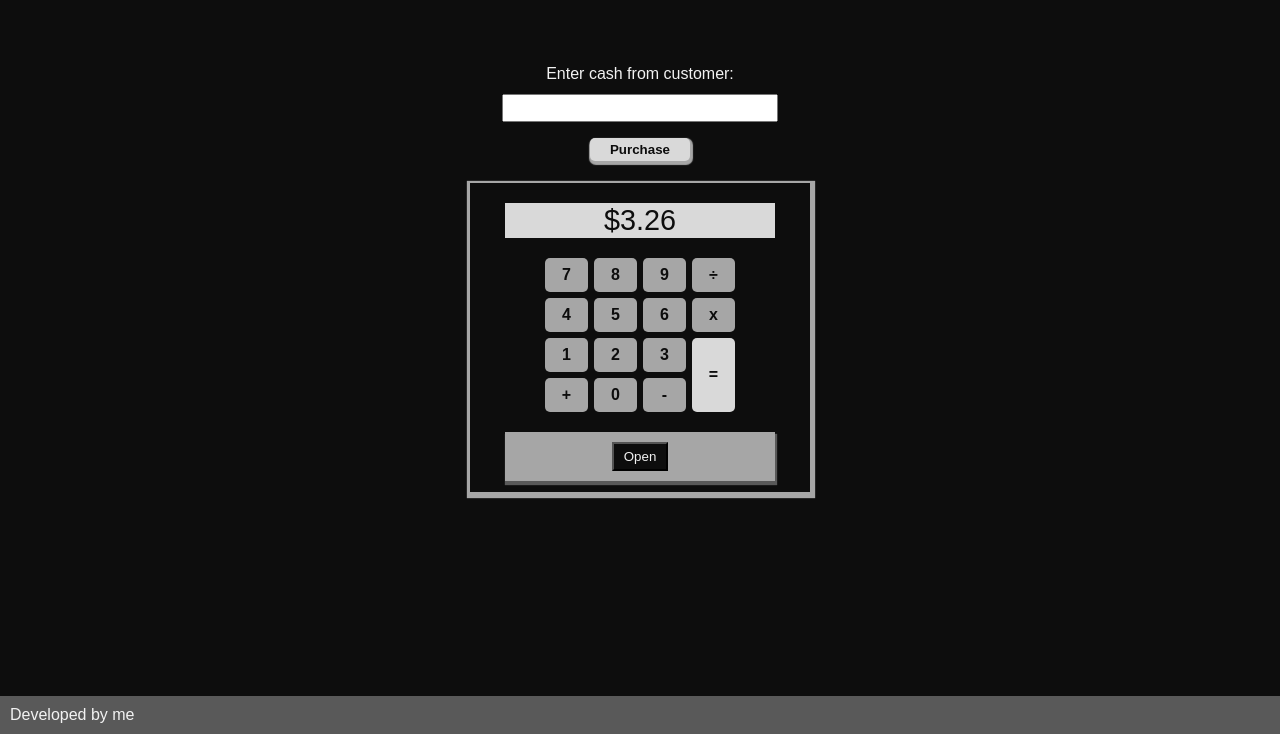
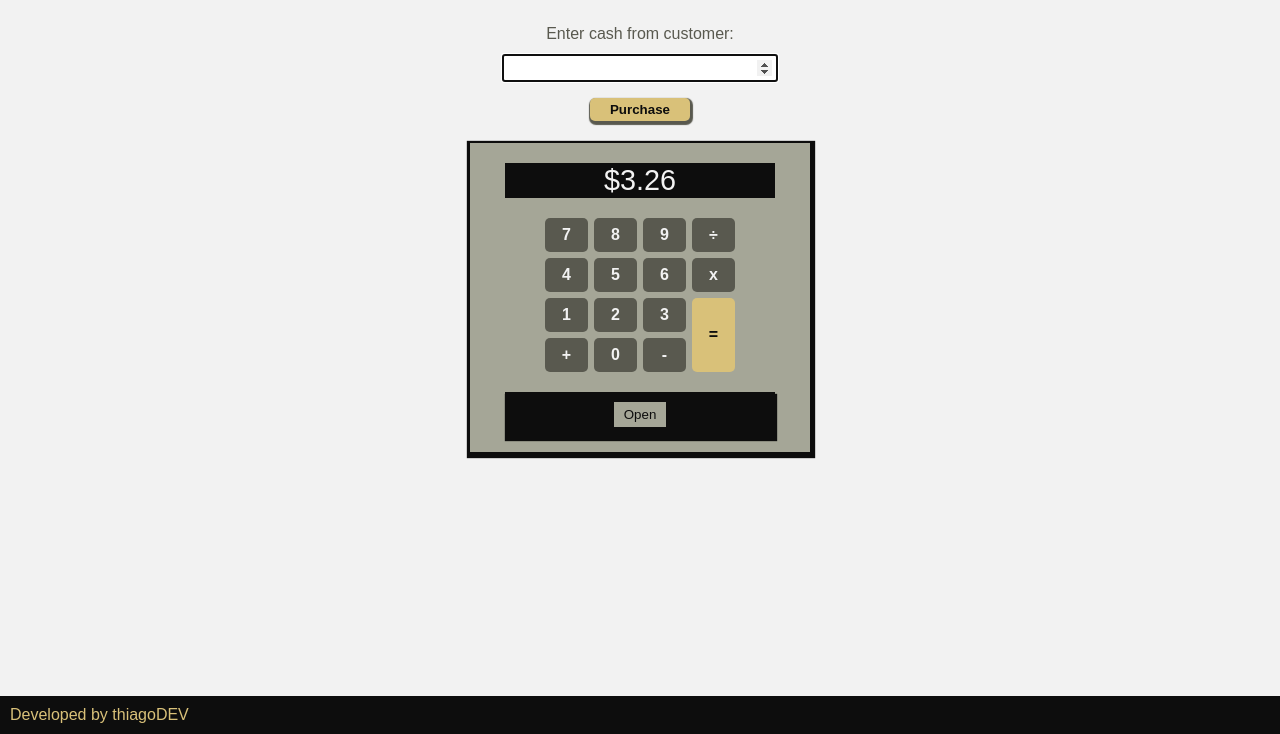
Before and after one commit to thiagojxavier/cash-register, a plain HTML site: page index.html in a window 1280 px wide. Shown: the part 66-800 px from the top of the page. Drawn offline with Linux system fonts and the light colour scheme; a web font is replaced by a local one.

Commit message:
Changed color palette

```diff
--- a/index.html
+++ b/index.html
@@ -24,11 +24,7 @@
 
     <main>
 
-      <div id="change-due">
-
-      </div>
-
-      <form>
+      <form id="form">
 
         <label for="cash">Enter cash from customer:</label>
 
@@ -130,11 +126,15 @@
 
       </div>
 
+      <div id="change-due">
+
+      </div>
+
     </main>
 
     <footer>
 
-      <p>Developed by me</p>
+      <p>Developed by thiagoDEV</p>
 
     </footer>
 
--- a/script.js
+++ b/script.js
@@ -15,15 +15,17 @@ const displayChangeDue = document.getElementById('change-due');
 const cash = document.getElementById('cash');
 const purchaseBtn = document.getElementById('purchase-btn');
 const priceScreen = document.getElementById('total');
-
+const form = document.getElementById('form');
 const divisionDrawer = document.querySelectorAll('.drawer-divisions > div');
 const drawerHandle = document.getElementById('drawer-handle');
 const insideTheDrawer = document.getElementById('inside-the-drawer');
 
+cash.focus();
+
 const formatResults = (status, change) => {
-  displayChangeDue.innerHTML = `<p>Status: ${status}</p>`;
+  displayChangeDue.innerHTML = `<p><span>Status:</span> ${status}</p>`;
   change.map(
-    money => (displayChangeDue.innerHTML += `<p>${money[0]}: $${money[1]}</p>`)
+    money => (displayChangeDue.innerHTML += `<p><span>${money[0]}:</span> $${money[1]}</p>`)
   );
   return;
 };
@@ -82,7 +84,9 @@ const checkCashRegister = () => {
   updateUI(result.change);
 };
 
-const checkResults = () => {
+const checkResults = (event) => {
+  event.preventDefault();
+
   if (!cash.value) {
     return;
   }
@@ -123,7 +127,7 @@ const openOrClose = () => {
   insideTheDrawer.classList.toggle('active');
 }
 
-purchaseBtn.addEventListener('click', checkResults);
+form.addEventListener('submit', checkResults);
 
 cash.addEventListener('keydown', e => {
   if (e.key === 'Enter') {
--- a/styles.css
+++ b/styles.css
@@ -7,11 +7,11 @@
 }
 
 :root {
-  --color-1: #0D0D0D;
-  --color-2: #595959;
-  --color-3: #A6A6A6;
-  --color-4: #D9D9D9;
-  --color-5: #F2F2F2;
+  --color-1: #F2F2F2;
+  --color-2: #0D0D0D;
+  --color-3: #59594F;
+  --color-4: #D9C179;
+  --color-5:  #A5A697;
 }
 
 body {
@@ -26,7 +26,7 @@ body {
 
 header {
   background-color: var(--color-2);
-  color: var(--color-5);
+  color: var(--color-4);
   text-align: center;
   padding: 10px 0;
   font-size: max(1.4vw, 0.9em);
@@ -41,15 +41,21 @@ main {
 }
 
 #change-due {
-  color: var(--color-5);
+  color: var(--color-3);
   max-width: 350px;
   text-align: center;
   text-transform: bold;
   min-height: 40px;
+  padding: 20px;
+}
+
+#change-due span {
+  color: var(--color-2);
+  font-weight: 700;
 }
 
 label {
-  color: var(--color-5);
+  color: var(--color-3);
   width: 100%;
   text-align: center;
   display: inline-block;
@@ -70,7 +76,7 @@ input {
 
 form > div > button {
   padding: 4px;
-  color: var(--color-1);
+  color: var(--color-2);
   width: 100px;
   font-weight: bold;
   margin: 10px auto;
@@ -82,6 +88,7 @@ form > div > button {
 }
 
 form > div > button:active {
+  color: var(--color-1);
   background-color: var(--color-3);
   transform: translateY(2px);
   box-shadow: 1px 1px 1px 1px var(--color-3);
@@ -91,15 +98,16 @@ form > div > button:active {
 #cash-figure {
   margin-top: 10px;
   padding: 20px;
-  border: 2px solid var(--color-3);
-  box-shadow: 1px 2px 1px 2px var(--color-3);
+  border: 2px solid var(--color-2);
+  background-color: var(--color-5);
+  box-shadow: 1px 2px 1px 2px var(--color-2);
 }
 
 #total {
   width: 90%;
   height: 35px;
   margin: 0 auto;
-  background-color: var(--color-4);
+  background-color: var(--color-2);
   color: var(--color-1);
   display: flex;
   justify-content: center;
@@ -135,12 +143,15 @@ form > div > button:active {
   justify-content: center;
   align-items: center;
   background-color: var(--color-4);
+  color: var(--color-2);
 }
 
 #bottom-of-the-cash {
   margin: 0 auto;
   width: 300px;
   height: 40px;
+  position: relative;
+  z-index: 1;
 }
 
 #bottom-of-the-cash > #inside-the-drawer {
@@ -156,10 +167,10 @@ form > div > button:active {
 }
 
 .drawer-divisions {
-  border: 2px solid var(--color-1);
-  background-color: var(--color-4);
+  border: 2px solid var(--color-2);
+  background-color: var(--color-3);
+  color: var(--color-1);
   padding: 15px 5px;
-  box-shadow: 1px 3px 1px 1px var(--color-4);
 }
 
 .drawer-divisions > div > h2 {
@@ -175,7 +186,7 @@ form > div > button:active {
 #drawer {
   width: 90%;
   margin: 0 auto;
-  background-color: var(--color-3);
+  background-color: var(--color-2);
   padding: 10px 0;
   box-shadow: 1px 3px 1px 1px var(--color-2);
   display: flex;
@@ -185,18 +196,20 @@ form > div > button:active {
 #drawer > button {
   padding: 5px 10px;
   cursor: pointer;
-  background-color: var(--color-1);
-  color: var(--color-5);
+  background-color: var(--color-5);
+  color: var(--color-2);
+  border: none;
 }
 
 #drawer > button:hover {
-  background-color: var(--color-2);
+  background-color: var(--color-3);
+  color: var(--color-1);
   transition: all .5s;
 }
 
 footer {
   background-color: var(--color-2);
-  color: var(--color-5);
+  color: var(--color-4);
   padding: 10px;
   margin-top: 15px;
 }
```
